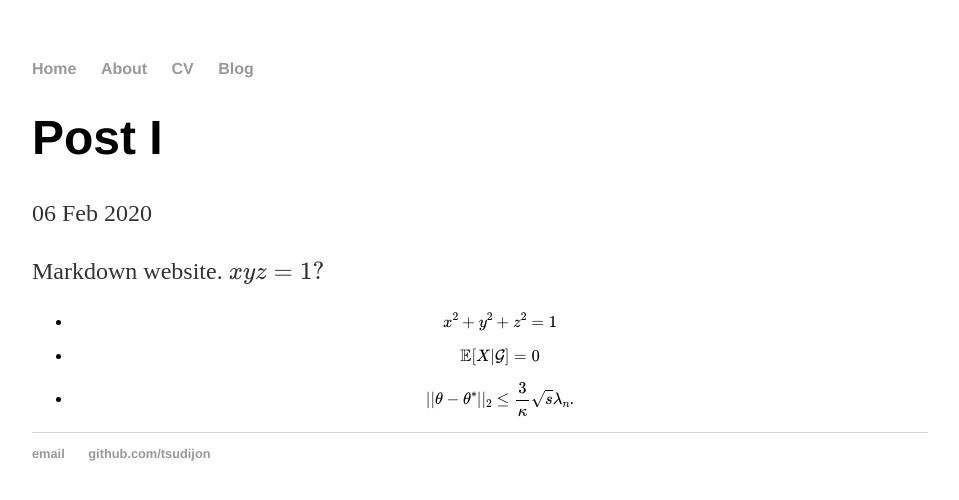
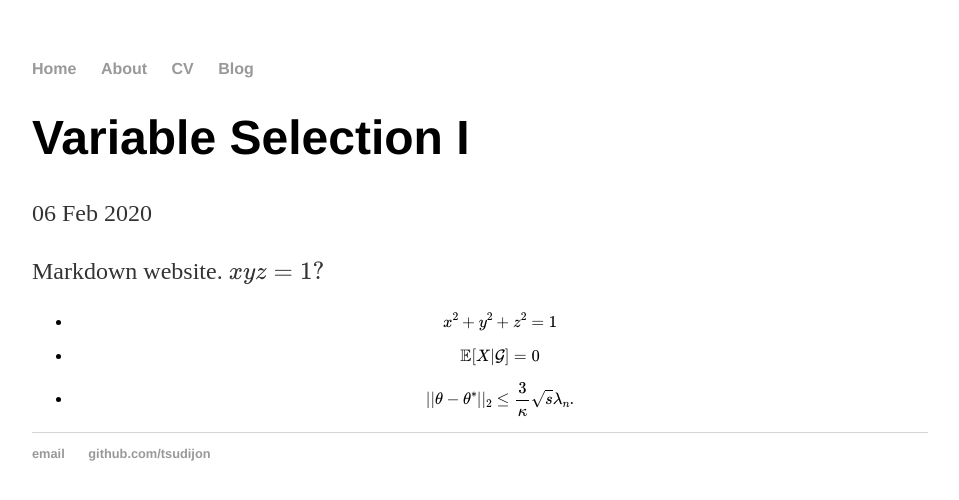
Before and after one commit to tsudijon/tsudijon.github.io, a Jekyll site: the page built from _posts/2020-02-06--Post-I.md, in a window 1280 px wide. Shown: the top 500 px of the page, without its empty margins (160-1119 px from the left). Built offline with Jekyll 4.4.1, drawn with Linux system fonts in a browser that asks for light colours; formulas are drawn with MathJax 3.

Commit message:
Update 2020-02-06--Post-I.md

```diff
--- a/_posts/2020-02-06--Post-I.md
+++ b/_posts/2020-02-06--Post-I.md
@@ -1,7 +1,6 @@
 ---
 layout: post
-title: "Post I"
-date: 2020-02-06
+title: "Variable Selection I"
 ---
 
 Markdown website. $$xyz = 1?$$
```
